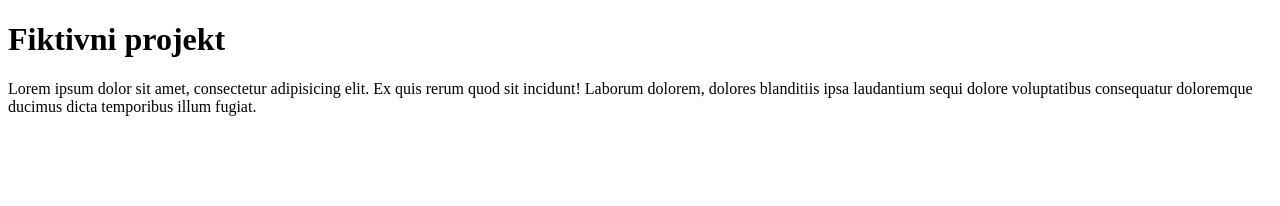
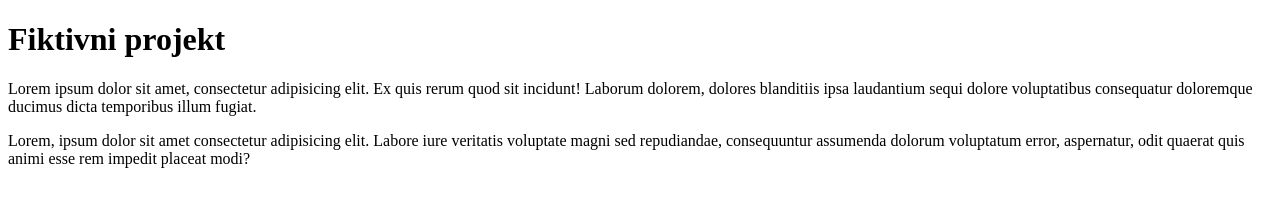
Before and after one commit to 66veronika/fiktivni-projekt, a plain HTML site: page index.html in a window 1280 px wide. Drawn offline with Linux system fonts and the light colour scheme.

Commit message:
prida druhy lorem

```diff
--- a/index.html
+++ b/index.html
@@ -10,6 +10,8 @@
 
     <p>Lorem ipsum dolor sit amet, consectetur adipisicing elit. Ex quis rerum quod sit incidunt! Laborum dolorem, dolores blanditiis ipsa laudantium sequi dolore voluptatibus consequatur doloremque ducimus dicta temporibus illum fugiat.</p>
 
+    <p>Lorem, ipsum dolor sit amet consectetur adipisicing elit. Labore iure veritatis voluptate magni sed repudiandae, consequuntur assumenda dolorum voluptatum error, aspernatur, odit quaerat quis animi esse rem impedit placeat modi?</p>
+
 
     <script src="./js/main.js"></script>
 </body>
```
